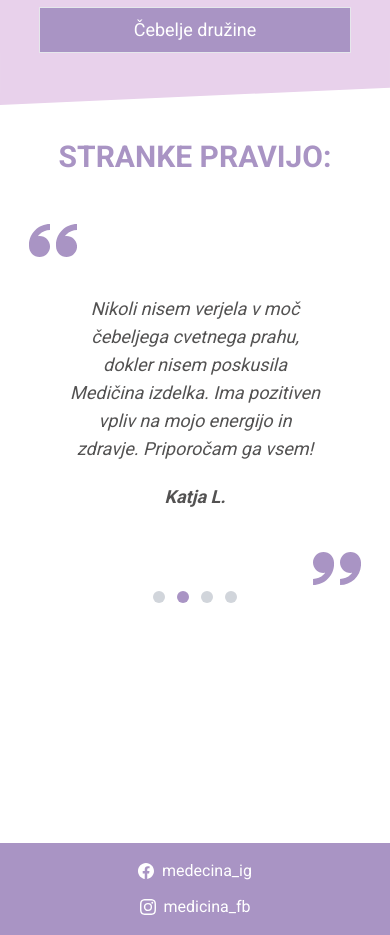
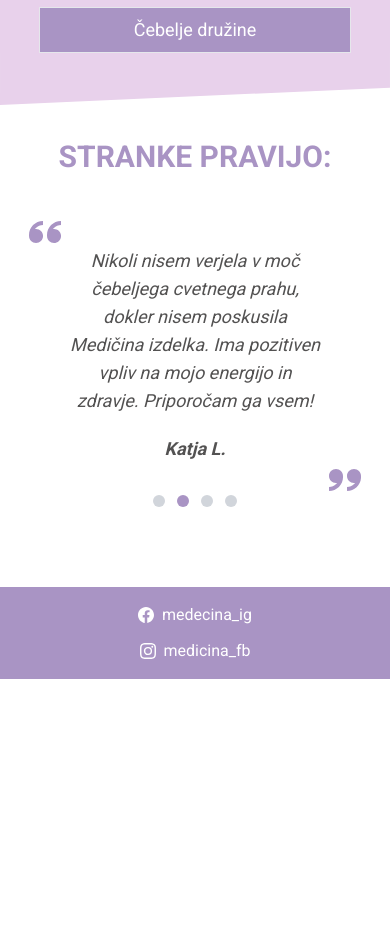
Before and after one commit to malisara/medicina, a React (Vite) app: page / in a window 390 px wide. Shown: the part 3640-4575 px from the top of the page. After the commit the page ends 4319 px from the top, so only its background shows below. Built offline with nearby package versions, Linux system fonts and the light colour scheme.

Commit message:
testemonials style update

```diff
--- a/src/components/homepage/Testemonials.tsx
+++ b/src/components/homepage/Testemonials.tsx
@@ -49,14 +49,14 @@ function Testemonials(): JSX.Element {
   }, [currentReview]);
 
   return (
-    <div className="mb-[15rem]">
+    <div className="mb-[5rem] md:mb-[15rem]">
       <div className="text-center text-3xl font-bold text-secondaryPurple">
         STRANKE PRAVIJO:
       </div>
 
       <div className="mt-10 w-[85%] md:w-[50%] mx-auto relative">
         <ImQuotesLeft
-          className="text-secondaryPurple text-[3rem]
+          className="text-secondaryPurple text-[2rem] md:text-[3rem]
           absolute top-0 riht-0"
         />
         <motion.div
@@ -66,13 +66,13 @@ function Testemonials(): JSX.Element {
           exit={{ opacity: 0, x: 50 }}
           transition={{ duration: 0.5 }}
         >
-          <div className="px-10 py-[5rem] italic text-center text-lg">
+          <div className="px-10 py-[2rem] md:py-[5rem] italic text-center text-lg">
             {reviewToDisplay.comment}
             <div className="mt-5 font-semibold">{reviewToDisplay.customer}</div>
           </div>
         </motion.div>
         <ImQuotesRight
-          className="text-secondaryPurple text-[3rem]
+          className="text-secondaryPurple text-[2rem] md:text-[3rem]
           absolute right-0 bottom-0"
         />
       </div>
```
